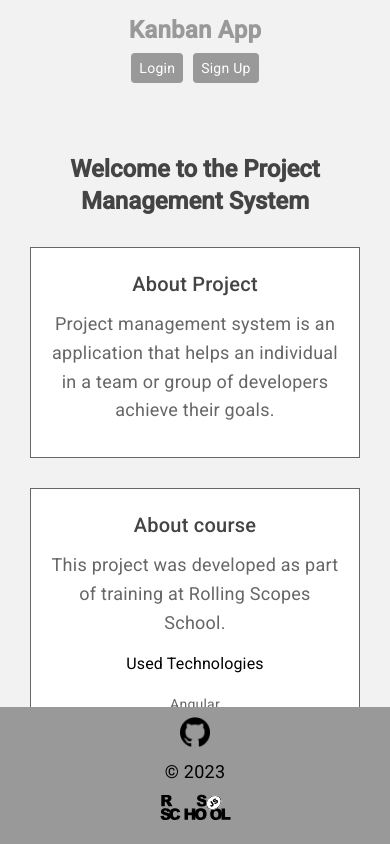
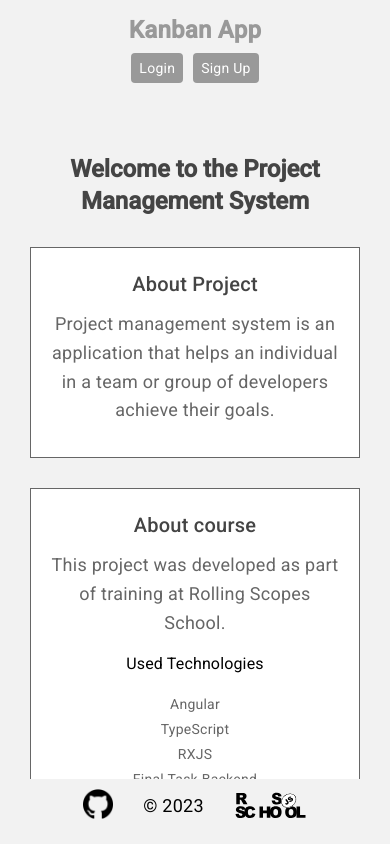
Before and after one commit to NazarankaYuliya/Project-Management-App, an Angular app in the folder Project-Management-App/: page /welcome in a window 390 px wide. Built offline with nearby package versions, Linux system fonts and the light colour scheme.

Commit message:
style: change footer background and padding

```diff
--- a/Project-Management-App/src/app/layout/footer/footer.component.scss
+++ b/Project-Management-App/src/app/layout/footer/footer.component.scss
@@ -4,9 +4,9 @@
 }
 
 footer {
-  padding: 30px;
+  padding: 15px;
   margin: 0;
-  background-color: #999;
+  background-color: #f2f2f2;
   display: flex;
   justify-content: center;
   align-items: center;
@@ -30,10 +30,6 @@ footer {
   footer {
     padding: 10px;
   }
-  .links {
-    flex-direction: column;
-    align-items: center;
-  }
 
   .links a {
     margin-bottom: 10px;
```
